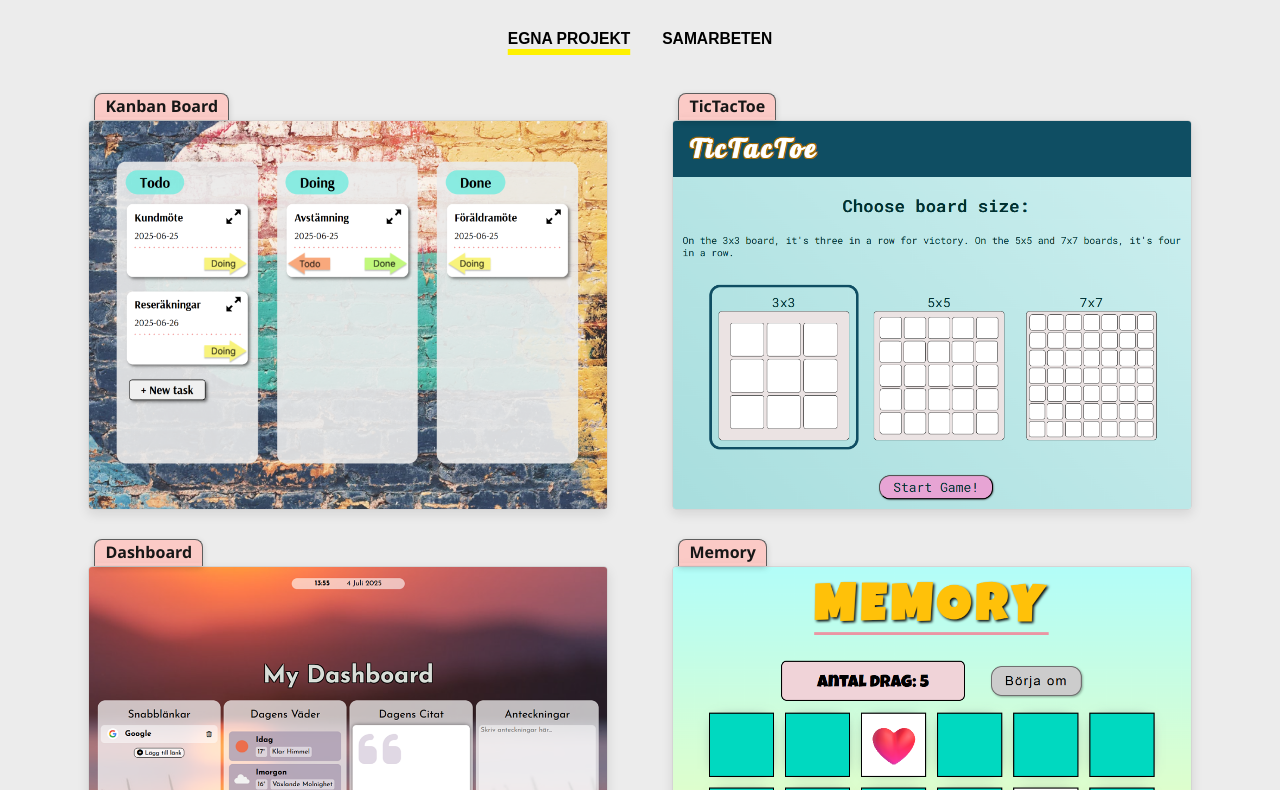
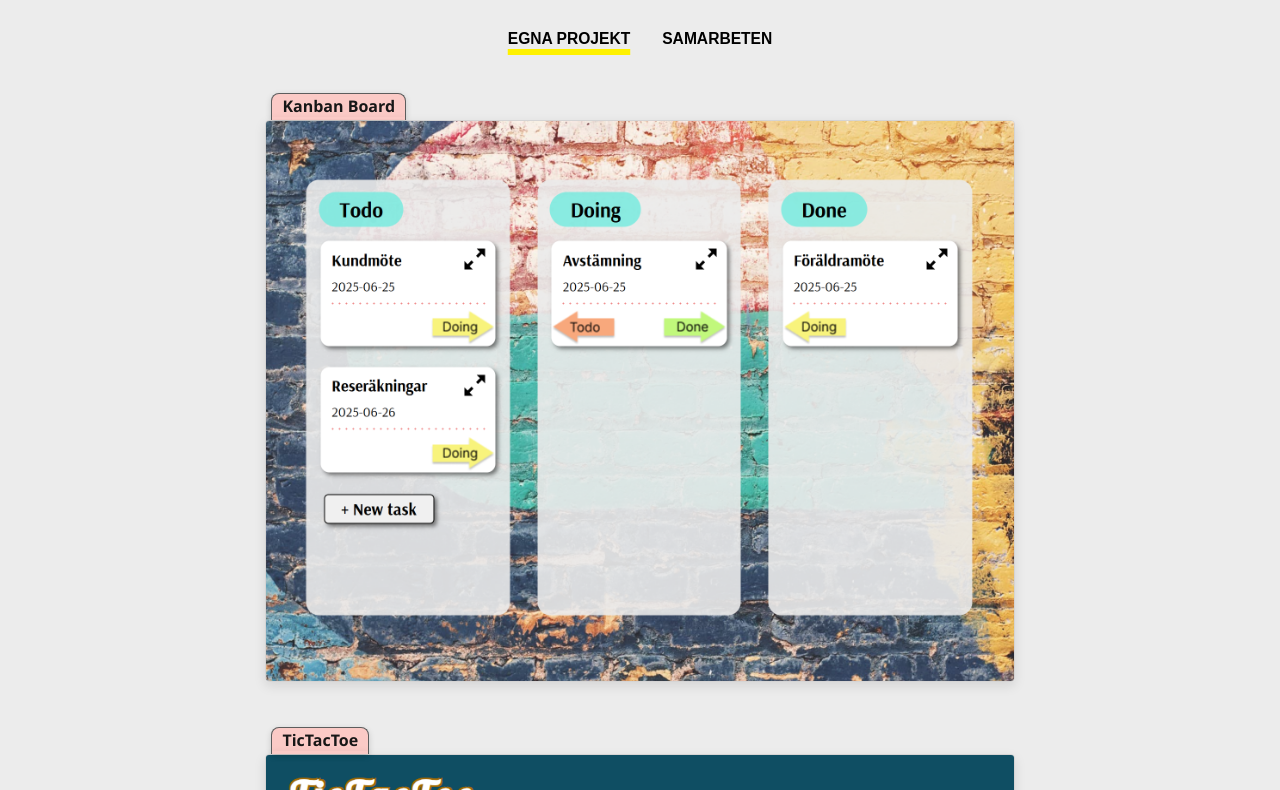
Before and after one commit to EllenSandqvist/Portfolio2025, a React (Vite) app: page / in a window 1280 px wide. Shown: the part 1230-2020 px from the top of the page. Built offline with nearby package versions, Linux system fonts and the light colour scheme.

Commit message:
Changed projectcard layout. Updated descriptions

```diff
--- a/src/components/ProjectCard/ProjectCard.jsx
+++ b/src/components/ProjectCard/ProjectCard.jsx
@@ -36,7 +36,11 @@ const ProjectCard = ({ project, isActive, setActiveProjectId }) => {
           aria-label={`Details about ${project.title}`}
         >
           <div className={styles.projectDescription}>
-            <p>{project.description}</p>
+            <p className={styles.description}>{project.description}</p>
+            <p className={styles.midDescription}>{project.midDescription}</p>
+            <p className={styles.detailedDescription}>
+              {project.detailedDescription}
+            </p>
             <div className={styles.techContainer}>
               {project.technologies.map((tech, index) => (
                 <span key={tech + index} className={styles.techChip}>
--- a/src/components/ProjectCard/ProjectCard.module.css
+++ b/src/components/ProjectCard/ProjectCard.module.css
@@ -81,6 +81,14 @@
   font-size: 1rem;
 }
 
+.midDescription {
+  display: none;
+}
+
+.detailedDescription {
+  display: none;
+}
+
 .techContainer {
   display: flex;
   flex-wrap: wrap;
@@ -132,19 +140,52 @@
 @media (min-width: 500px) {
   .projectInfoView {
     padding: 1em;
+    padding: 2.5em;
   }
+
+  .description {
+    margin-bottom: 1.5em;
+  }
+  /* .midDescription {
+    display: block;
+  } */
 }
 @media (min-width: 768px) {
-  .projectInfoView {
-    padding: 0.5em;
+  .projectCard {
+    max-width: 650px;
+  }
+
+  .description {
+    margin-bottom: 0em;
+  }
+
+  /* .projectInfoView {
+    padding: 3em;
+  } */
+  .midDescription {
+    display: block;
+    margin: 1em 0;
   }
 }
 
-/* @media (min-width: 1024px) {
-} */
+@media (min-width: 1024px) {
+  .projectCard {
+    max-width: 750px;
+  }
+  .midDescription {
+    margin: 0;
+  }
+  .detailedDescription {
+    display: block;
+  }
+}
 
 @media (min-width: 1400px) {
   .projectCard {
     max-width: 580px;
   }
+
+  .projectInfoView {
+    padding: 1em;
+  }
 }
--- a/src/components/Projects/Projects.module.css
+++ b/src/components/Projects/Projects.module.css
@@ -45,12 +45,8 @@
 
 @media (min-width: 768px) {
   .project_content {
+    row-gap: 4.5em;
     margin: 4em 0 2em;
-    display: grid;
-    grid-template-columns: 1fr 1fr;
-    place-items: center;
-    gap: 1rem;
-    row-gap: 3.5em;
   }
 }
 
@@ -60,5 +56,10 @@
   }
 }
 
-/* @media (min-width: 1400px) {
-} */
+@media (min-width: 1400px) {
+  .project_content {
+    grid-template-columns: 1fr 1fr;
+    gap: 1.5rem;
+    row-gap: 4.5em;
+  }
+}
--- a/src/data/projects.js
+++ b/src/data/projects.js
@@ -15,8 +15,10 @@ const projectsData = {
       title: "Kanban Board",
       description:
         "Kanban-app med modulär design där användaren kan skapa, redigera och flytta uppgifter mellan kolumner, antingen med drag-and-drop eller med pilknappar för bättre tillgänglighet.",
+      midDescription:
+        "Projektet är byggt i React. Modulär komponentarkitektur gör koden återanvändbar och lätt att underhålla. Interaktiva modaler används för redigering av uppgifter. Data sparas i localStorage för att bevara inställningar mellan besök.",
       detailedDescription:
-        "Projektet är byggt med React och Context API, med modulär komponentarkitektur som gör koden återanvändbar och lätt att underhålla. Interaktiva modaler används för uppgiftsredigering, och all data sparas i localStorage för att bevara användarinställningar mellan besök. Responsiv design säkerställer en smidig upplevelse på både mobil och desktop, och tillgänglighetslösningar som pilknappar kompletterar drag-and-drop för att alla användare ska kunna hantera uppgifter effektivt.",
+        "Responsiv design säkerställer en smidig upplevelse på både mobil och desktop, och tillgänglighetslösningar som pilknappar kompletterar drag-and-drop för att alla användare ska kunna hantera uppgifter effektivt.",
       img: board,
       repo: "https://github.com/EllenSandqvist/Kanban.git",
       liveDemo: "https://task-flow-board.netlify.app/",
@@ -33,8 +35,10 @@ const projectsData = {
       title: "TicTacToe",
       description:
         "Tic-Tac-Toe för två spelare i React och TypeScript med tre brädstorlekar. Vinnaren räknas ut automatiskt och spelet erbjuder en intuitiv spelupplevelse.",
+      midDescription:
+        "Projektet demonstrerar modern användning av TypeScript i React, med tydliga typdeklarationer och export av globala typer. Spelet erbjuder tre olika brädstorlekar där vinstkraven anpassas för varje bräde och vinnaren räknas ut automatiskt.",
       detailedDescription:
-        "Projektet demonstrerar modern användning av TypeScript i React, med tydliga typdeklarationer och export av globala typer. Spelet erbjuder tre olika brädstorlekar (3x3, 5x5, 7x7) där vinstkraven anpassas för varje bräde och vinnaren räknas ut automatiskt. UI/UX är utformad för att ge en enkel och överskådlig spelupplevelse för två spelare, med tydlig visuell återkoppling vid varje drag och markering av den vinnande raden när spelet är över.",
+        "UI/UX är utformad för att ge en enkel och överskådlig spelupplevelse för två spelare, med tydlig visuell återkoppling vid varje drag och markering av den vinnande raden när spelet är över.",
       img: tictactoe,
       repo: "https://github.com/EllenSandqvist/TicTacToe.git",
       liveDemo: "https://tictactoe3-5-7.netlify.app/",
@@ -50,8 +54,10 @@ const projectsData = {
       title: "Dashboard",
       description:
         "Personlig dashboard med anpassningsbara moduler och info hämtad från externa API:er. Lägg till länkar, se väder, skriv anteckningar, byt bakgrundsbild m.m.",
+      midDescription:
+        "Dashboarden innehåller redigerbara rubriker och en realtidsuppdaterad klocka, samt moduler för länkar, anteckningar och väder som kan anpassas av användaren. All information sparas i LocalStorage så att inställningar och anteckningar bevaras mellan besök.",
       detailedDescription:
-        "Dashboarden innehåller redigerbara rubriker och en realtidsuppdaterad klocka, samt moduler för länkar, anteckningar och väder som kan anpassas av användaren. All information sparas i LocalStorage så att inställningar och anteckningar bevaras mellan besök. Projektet använder flera API:er, bland annat för väder och bakgrundsbilder, och visar hur olika typer av data kan presenteras på ett användarvänligt sätt.",
+        "Projektet använder flera API:er, bland annat för väder och bakgrundsbilder, och visar hur olika typer av data kan presenteras på ett användarvänligt sätt.",
       img: dashboard,
       repo: "https://github.com/EllenSandqvist/Dashboard.git",
       liveDemo: "https://dashboarden.netlify.app/",
@@ -67,8 +73,11 @@ const projectsData = {
       title: "Memory",
       description:
         "Memory i JavaScript för en spelare med animerade kortvändningar. Spelet är enkelt och intuitivt, vilket gör det lätt att fokusera på minnesutmaningen.",
+      midDescription:
+        "Projektet är byggt i vanilla JavaScript med tydlig funktionsindelning. Spellogik, poängräkning och UI-uppdateringar hanteras i separata funktioner, och DOM-manipulation används för att dynamiskt generera kort.",
       detailedDescription:
-        "Projektet är byggt i vanilla JavaScript med tydlig funktionsindelning. Spellogik, poängräkning och UI-uppdateringar hanteras i separata funktioner. DOM-manipulation används för att dynamiskt generera kort och uppdatera poäng, medan CSS-transformationer och animationer skapar en engagerande visuella flip-effekt. Responsiv design gör att spelet fungerar smidigt på alla skärmstorlekar, och interaktiv feedback ges genom modaler och poängräkning efter varje drag.",
+        "CSS-transformationer och animationer skapar en engagerande visuell flip-effekt. Responsiv design gör att spelet fungerar smidigt på alla skärmstorlekar, och interaktiv feedback ges genom modaler och poängräkning efter varje drag.",
+
       img: memory,
       repo: "https://github.com/EllenSandqvist/memory.git",
       liveDemo: "https://solo-memory-game.netlify.app/",
@@ -84,8 +93,10 @@ const projectsData = {
       title: "Bolånekalkylator",
       description:
         "Bolånekalkylator i TypeScript som beräknar månadskostnad utifrån lånebelopp, ränta och återbetalningstid och genererar en amorteringsplan.",
+      midDescription:
+        "Projektet är utvecklat i TypeScript för att dra nytta av strikt typning och förbättrad kodkvalitet. En egen typ (Loan) används för att beskriva låneobjektet, och applikationen validerar användarens inmatning med tydliga gränsvärden innan beräkningar görs.",
       detailedDescription:
-        "Projektet är utvecklat i TypeScript för att dra nytta av strikt typning och förbättrad kodkvalitet. En egen typ (Loan) används för att beskriva låneobjektet, vilket gör beräkningar och validering mer förutsägbara. Applikationen validerar användarens inmatning med tydliga gränsvärden innan beräkningar görs, vilket minimerar fel och säkerställer realistiska scenarier. Den månatliga kostnaden beräknas med annuitetsformeln, och en amorteringsplan genereras dynamiskt. Tabellens rader visar hur amortering, räntekostnad och återstående skuld förändras månad för månad. Projektet visar tydlig funktionsindelning, strukturerad DOM-manipulation och användning av typning för att bygga en robust och användarvänlig kalkylator.",
+        "Månadskostnaden beräknas med annuitetsformeln, och en amorteringsplan genereras dynamiskt. Tabellens rader visar hur amortering, räntekostnad och återstående skuld förändras månad för månad. Projektet visar tydlig funktionsindelning, strukturerad DOM-manipulation och användning av typning för att bygga en robust och användarvänlig kalkylator.",
       img: mortage,
       repo: "https://github.com/EllenSandqvist/Mortgage-Calculator.git",
       liveDemo: "https://my-mortage-calculator.netlify.app/",
@@ -99,9 +110,11 @@ const projectsData = {
       id: 6,
       title: "Matte-Matchen",
       description:
-        "Mattespel i JavaScript med fotbollstema för barn som tränar addition och subtraktion. Vid många rätt visas en slumpmässig bild på en spelare från favoritlaget.",
+        "Mattespel i JavaScript med fotbollstema för barn som tränar addition och subtraktion. Efter en lyckad om gång visas en slumpmässig bild på en spelare från favoritlaget.",
+      midDescription:
+        "Projektet är byggt i modulär vanilla JavaScript med tydlig funktionsindelning som underlättar underhåll och vidareutveckling. Spellogik, poängräkning och UI-uppdateringar hanteras i separata funktioner, och DOM-manipulation används för att dynamiskt generera frågor, uppdatera poäng och visa modaler med feedback.",
       detailedDescription:
-        "Projektet är byggt i modulär vanilla JavaScript med tydlig funktionsindelning som underlättar underhåll och vidareutveckling. Spellogik, poängräkning och UI-uppdateringar hanteras i separata funktioner. DOM-manipulation används för att dynamiskt generera frågor, uppdatera poäng och visa modaler med feedback. Vid framgångsrika omgångar hämtas slumpmässiga bilder på spelare från användarens favoritlag via TheSportsDB API, vilket skapar ett extra visuellt inslag som kan motivera till fler omgångar.",
+        "Vid framgångsrika omgångar hämtas slumpmässiga bilder på spelare från användarens favoritlag via TheSportsDB API, vilket skapar ett extra visuellt inslag som kan motivera till fler omgångar.",
       img: mattematchen,
       repo: "https://github.com/EllenSandqvist/MathleteCamp.git",
       liveDemo: "https://mathletecamp.netlify.app/",
```
